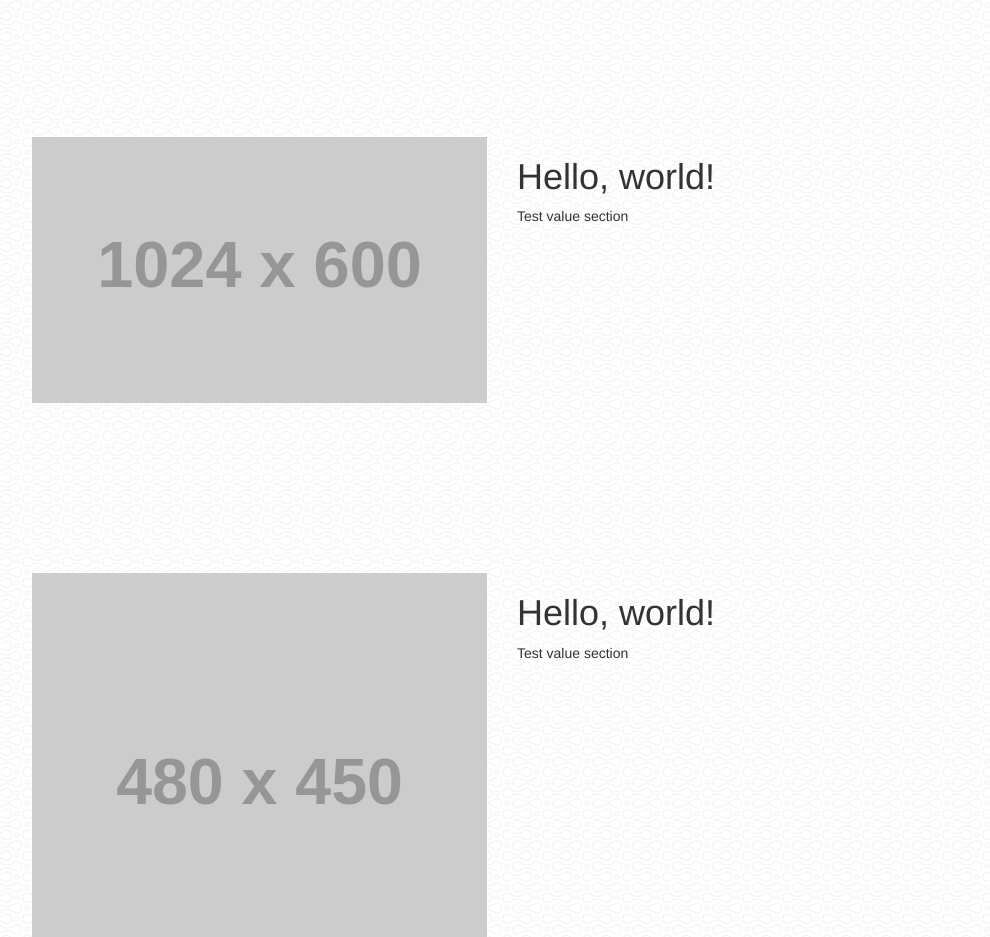
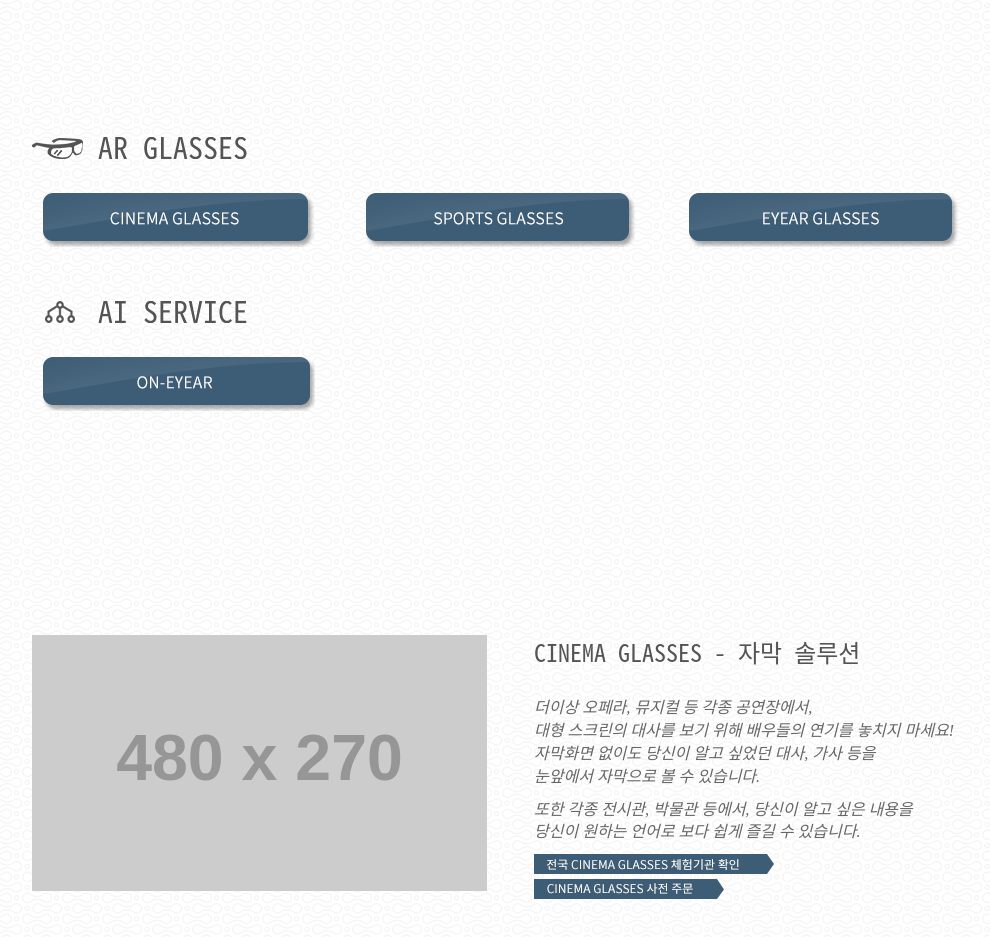
Before and after one commit to Gnob/gnob.github.com, a plain HTML site: page index.html in a window 1280 px wide. Shown: the part 1260-2197 px from the top of the page, without its empty margins (138-1128 px from the left). Drawn offline with Linux system fonts and the light colour scheme; placeholder pictures from the web are drawn by us.

Commit message:
Working #3 - Product section Impl

```diff
--- a/css/eyear-style.css
+++ b/css/eyear-style.css
@@ -126,8 +126,54 @@ body {
 	color: #666666;
 }
 
+.product-wrapper {
+	margin-bottom: 54px;
+}
+
+.product-title {
+	margin-bottom: 34px;
+}
+
+.product-detail-wrapper {
+	padding-top: 85px;
+	padding-bottom: 85px;
+}
+
+.product-detail-text-wrapper {
+	padding-left: 32px;
+}
+
+.product-detail-title {
+	font-size: 24px;
+	font-family: Noto Sans Mono CJK KR;
+	display: block;
+	color: #545454;
+	margin-bottom: 28px;
+}
+
+.product-detail-wrapper p {
+	font-size: 16px;
+	font-family: Noto Sans CJK Light KR;
+	font-style: italic;
+	display: block;
+	color: #666666;
+}
+
+.product-detail-btn-wrapper img {
+	margin-top: 5px;
+}
+
+.img-center {
+	margin-left: auto;
+	margin-right: auto;
+}
+
 .img-block {
 	display: block;
+}
+
+.img-inline-block {
+	display: inline-block;
 }
 
 .img-responsive {
--- a/index.html
+++ b/index.html
@@ -78,13 +78,101 @@
 	</section>
 	<section id="product" class="content-wrapper">
 		<div class="container">
-			<div class="row">
-				<div class="col-md-6">
-					<img src="http://dummyimage.com/1024x600/000/fff" class="img-responsive">
+			<div class="product-wrapper">
+				<div class="row">
+					<div class="col-md-12">
+						<img src="img/product_img_01.png" class="img-responsive product-title">
+					</div>
 				</div>
-				<div class="col-md-6">
-					<h1>Hello, world!</h1>
-					<p>Test value section</p>
+				<div class="row">
+					<div class="col-md-4">
+						<img id="cinema_glasses" src="img/product_bt_01.png" class="img-responsive img-center">
+					</div>
+					<div class="col-md-4">
+						<img id="sports_glasses" src="img/product_bt_02.png" class="img-responsive img-center">
+					</div>
+					<div class="col-md-4">
+						<img id="eyear_glasses" src="img/product_bt_03.png" class="img-responsive img-center">
+					</div>
+				</div>
+			</div>
+			<div class="product-wrapper">
+				<div class="row">
+					<div class="col-md-12">
+						<img id="on_eyear" src="img/product_img_02.png" class="img-responsive product-title">
+					</div>
+				</div>
+				<div class="row">
+					<div class="col-md-4">
+						<img src="img/product_bt_04.png" class="img-responsive img-center">
+					</div>
+				</div>
+			</div>
+		</div>
+	</section>
+	<section id="product_detail">
+		<div class="container">
+			<div class="product-detail-wrapper">
+				<div id="cinema_glasses" class="row">
+					<div class="col-md-6">
+						<img src="http://dummyimage.com/480x270/000/fff" class="img-responsive img-center">
+					</div>
+					<div class="col-md-6 product-detail-text-wrapper">
+						<div class="product-detail-title">CINEMA GLASSES - 자막 솔루션</div>
+						<p>더이상 오페라, 뮤지컬 등 각종 공연장에서,<br>대형 스크린의 대사를 보기 위해 배우들의 연기를 놓치지 마세요!<br>자막화면 없이도 당신이 알고 싶었던 대사, 가사 등을<br>눈앞에서 자막으로 볼 수 있습니다.</p>
+						<p>또한 각종 전시관, 박물관 등에서, 당신이 알고 싶은 내용을<br>당신이 원하는 언어로 보다 쉽게 즐길 수 있습니다.</p>
+						<div class="product-detail-btn-wrapper">
+							<img src="img/product_bt_05.png" class="img-block">
+							<img src="img/product_bt_06.png" class="img-block">
+						</div>
+					</div>
+				</div>
+			</div>
+
+			<div class="product-detail-wrapper">
+				<div id="sports_glasses" class="row">
+					<div class="col-md-6">
+						<img src="http://dummyimage.com/480x270/000/fff" class="img-responsive img-center">
+					</div>
+					<div class="col-md-6 product-detail-text-wrapper">
+						<div class="product-detail-title">SPORTS GLASSES - 영상정보 솔루션</div>
+						<p>네비게이션, 주행 정보, 시간 및 날씨 정보 등<br>당신에게 필요한 모든 정보를 당신의 눈앞에 보여드립니다.<br>더 이상 러닝을 하거나 자전거를 타면서 한눈 팔지 마세요!<br>당신은 소중하닌까요!</p>
+						<div class="product-detail-btn-wrapper">
+							<img src="img/product_bt_07.png" class="img-block">
+							<img src="img/product_bt_08.png" class="img-block">
+						</div>
+					</div>
+				</div>
+			</div>
+
+			<div class="product-detail-wrapper">
+				<div id="eyear_glasses" class="row">
+					<div class="col-md-6">
+						<img src="http://dummyimage.com/480x270/000/fff" class="img-responsive img-center">
+					</div>
+					<div class="col-md-6 product-detail-text-wrapper">
+						<div class="product-detail-title">EYEAR GLASSES - 가장 이상적인 증강안경<br>(범용적 통합 솔루션)</div>
+						<p>증강현실(AR), 인공지능(AI) 등, 최신 기술 분야의 기술력을 바탕으로<br>고객이 '정말로' 필요로 하는 제품을 만드는 것을 목표로 합니다.</p>
+						<div class="product-detail-btn-wrapper">
+							<img src="img/product_bt_09.png" class="img-block">
+						</div>
+					</div>
+				</div>
+			</div>
+
+			<div class="product-detail-wrapper">
+				<div id="on_eyear" class="row">
+					<div class="col-md-6">
+						<img src="http://dummyimage.com/480x270/000/fff" class="img-responsive img-center">
+					</div>
+					<div class="col-md-6 product-detail-text-wrapper">
+						<div class="product-detail-title">ON-EYEAR - 음성인식 채팅앱</div>
+						<p>음성인식, TTS(Text To Speach), 기계 번역 등<br>인공지능(AI) 기술을 이용하여,<br>이전에 없었던 새로운 소통 방법을 제공하는 서비스입니다.</p>
+						<div class="product-detail-btn-wrapper">
+							<img src="img/product_bt_10.png" class="img-inline-block">
+							<img src="img/product_bt_11.png" class="img-inline-block">
+						</div>
+					</div>
 				</div>
 			</div>
 		</div>
```
